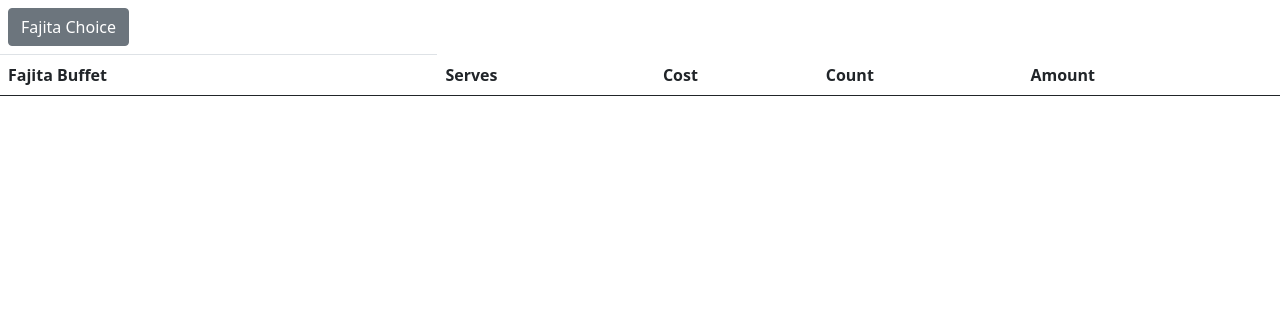
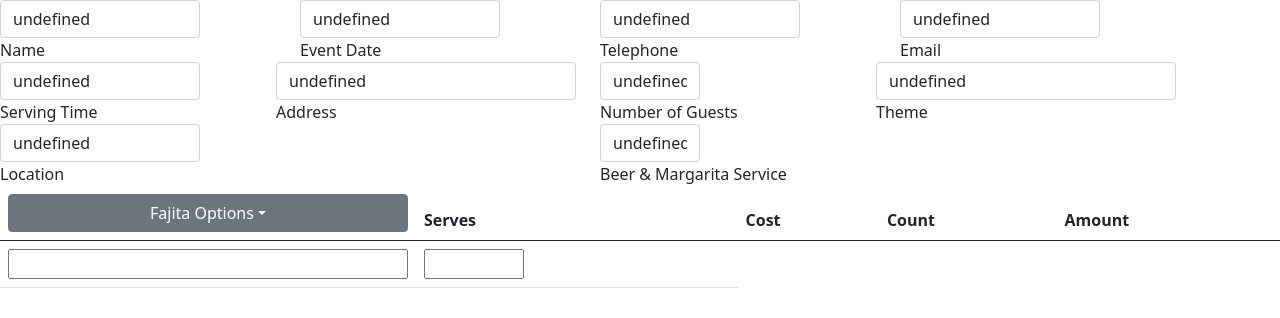
Before and after one commit to glenhood/LupeCateringQuote, a website: page Lupe.html in a window 1280 px wide. Drawn offline with nearby package versions, Linux system fonts and the light colour scheme.

Commit message:
created makeshift input page to populate on the quote page for future connection, sucessfully parsed fajita data

```diff
--- a/CateringItems.json
+++ b/CateringItems.json
@@ -3,27 +3,32 @@
     {
         "Title": "Mixed Beef & Chicken Fajita",
         "Price": "18.9500000000000",
-        "Category": "Fajita Buffet"
+        "Category": "Fajita Buffet",
+        "Serves": 1
     },
     {
         "Title": "Chicken Fajitas",
         "Price": "14.9500000000000",
-        "Category": "Fajita Buffet"
+        "Category": "Fajita Buffet",
+        "Serves": 1
+
     },
     {
         "Title": "Beef Fajitas",
         "Price": "25.9500000000000",
-        "Category": "Fajita Buffet"
+        "Category": "Fajita Buffet",
+        "Serves": 1
     },
     {
         "Title": "Trios Beef, Chicken & Shrimp",
         "Price": "20.9500000000000",
-        "Category": "Fajita Buffet"
+        "Category": "Fajita Buffet",
+        "Serves": 1
     },
     {
         "Title": "Fajitas Kids Per Person",
         "Price": "7.95000000000000",
-        "Category": "Fajita Buffet"
+        "Category": "Kids Fajita Buffet"
     },
     {
         "Title": "Add Sour Cream",
--- a/Lupe.html
+++ b/Lupe.html
@@ -6,40 +6,66 @@
     <script src="https://cdn.jsdelivr.net/npm/bootstrap@5.0.2/dist/js/bootstrap.bundle.min.js" integrity="sha384-MrcW6ZMFYlzcLA8Nl+NtUVF0sA7MsXsP1UyJoMp4YLEuNSfAP+JcXn/tWtIaxVXM" crossorigin="anonymous"></script>
     <script src="https://ajax.googleapis.com/ajax/libs/jquery/3.3.1/jquery.min.js"></script>
     <script src="app.js" defer></script>
+    <style src="style.css"></style>
     <meta charset="utf-8" />
         <title>
         </title>
 </head>
 <body>
+    <div style="width:1200px"class="row">
+        <div class="col">
+        <input style="width:200px" type="text" class="form-control" id="name"></imput>Name
+        </div>
+        <div class="col">
+          <input style="width:200px" type="text" class="form-control" placeholder="Event Date" aria-label="Event date" id='edate'>Event Date
+        </div>
+        <div class="col">
+            <input style="width:200px" type="text" class="form-control" placeholder="Telephone" aria-label="Telephone" id='phone'>Telephone
+        </div>
+        <div class="col">
+            <input style="width:200px" type="text" class="form-control" placeholder="Email" aria-label="Email" id='email'>Email
+        </div>
+    </div>
 
-
+    <div style="width:1200px"class="row">
+        <div class="col">
+            <input style="width:200px" type="text" class="form-control" placeholder="Serving Time" aria-label="time" id='time'>Serving Time
+        </div>
+        <div class="col">
+            <input style="width:300px" type="text" class="form-control" placeholder="Address" aria-label="Adress" id='address'>Address
+        </div>
+        <div class="col">
+            <input style="width:100px" type="text" class="form-control" placeholder="Number of Guests" aria-label="count" id='total'>Number of Guests
+        </div>
+        <div class="col">
+            <input style="width:300px" type="text" class="form-control" placeholder="Location" aria-label="location"id='theme'>Theme
+        </div>
+        <div class="col">
+            <input style="width:200px" type="text" class="form-control" placeholder="Number of Guests" aria-label="count" id='location'>Location
+        </div>
+        <div class="col">
+            <input style="width:100px" type="text" class="form-control" placeholder="Location" aria-label="location"id='lservice'>Beer & Margarita Service
+        </div>
+    </div>
     <table class="table">
         <thead>
-            <tr>
-
-                <td><div class="dropdown">
-                    <button class="btn btn-secondary " type="button" data-bs-toggle="dropdown" aria-expanded="false">
-                      Fajita Choice
-                    </button>
-                    <ul class="dropdown-menu" id="fajita-titles">
-                        <li class="dropdown-item"></li>
-                      <!-- <li><a class="dropdown-item"></a></li> -->
-                      <!-- <li><a class="dropdown-item" href="#">Another action</a></li>
-                      <li><a class="dropdown-item" href="#">Something else here</a></li> -->
-                    </ul>
-                  </div></td>
-
-              </tr>
           <tr>
-            <th scope="col">Fajita Buffet</th>
-            <th scope="col">Serves</th>
-            <th scope="col">Cost</th>
-            <th scope="col">Count</th>
-            <th scope="col">Amount</th>
-          </tr>
+            <th scope="col" style="width:400px">
+                <div class="dropdown">
+                <button class="btn btn-secondary dropdown-toggle" type="button" data-bs-toggle="dropdown" aria-expanded="false" style="padding:1;width:400px">Fajita Options</button>
+                <button class="dropdown-menu" id="fajita-titles"></button>
+                </div>
+            </th>
+                <th scope="col">Serves</th>
+                <th scope="col">Cost</th>
+                <th scope="col">Count</th>
+                <th scope="col">Amount</th>
         </thead>
         <tbody>
-
+          <tr>
+            <td><input type='text' id='output' style="width:400px"></input></td>
+            <td><input type='text'style="width:100px"></input></td>
+          </tr>
         </tbody>
       </table>
 
--- a/app.js
+++ b/app.js
@@ -16,12 +16,15 @@ $(function(){
 
             if (val[i].Category === "Fajita Buffet") {
                 const title = val[i].Title;
-                // assuming that you have a <ul> element with an id of "fajita-titles" in your HTML
+                const serves = val[i].Serves;
+                const sAmount = document.getElementById("sAmount");
                 const ul = document.getElementById("fajita-titles");
                 const li = document.createElement("li");
                 li.appendChild(document.createTextNode(title));
+                sAmount.appendChild(document.createTextNode(serves));
                 ul.appendChild(li);
               }
+
             // console.log(item.Title);
             // console.log(item.Price);
             // console.log(item.Category);
@@ -31,3 +34,31 @@ $(function(){
       }
      });
     });
+    $(document).ready(function() {
+        $('#fajita-titles').on('click', 'li', function() {
+            var value = $(this).text();
+            $('#output').val(value);
+        });
+    });
+
+
+    var queryString = window.location.search.substring(1);
+
+    // Parse the query string into an object
+    var params = {};
+    queryString.split('&').forEach(function(pair) {
+        pair = pair.split('=');
+        params[pair[0]] = decodeURIComponent(pair[1] || '');
+    });
+
+    // Populate the fields with the values
+    document.getElementById('name').value = params['name'];
+    document.getElementById('edate').value = params['edate'];
+    document.getElementById('phone').value = params['phone'];
+    document.getElementById('email').value = params['email'];
+    document.getElementById('time').value = params['time'];
+    document.getElementById('address').value = params['address'];
+    document.getElementById('total').value = params['total'];
+    document.getElementById('location').value = params['location'];
+    document.getElementById('theme').value = params['theme'];
+    document.getElementById('lservice').value = params['lservice'];
--- a/style.css
+++ b/style.css
@@ -1,14 +1,16 @@
-table {
-    border-collapse: collapse;
-    width: 50%;
+
+
+  ul {
+    list-style-type: none;
+    margin: 0;
+    padding: 0;
   }
-
-  th, td {
-    border: 1px solid black;
-    padding: 8px;
-    text-align: left;
+  ul li a {
+    display: block;
+    width: 100%;
+    text-decoration: none;
+    padding: 5px;
   }
-
-  th {
+  ul li a:hover {
     background-color: #ccc;
   }
```
Also changed, not shown: fields.js (added, +16 -0 lines), fieldsPage.html (added, +44 -0 lines).
